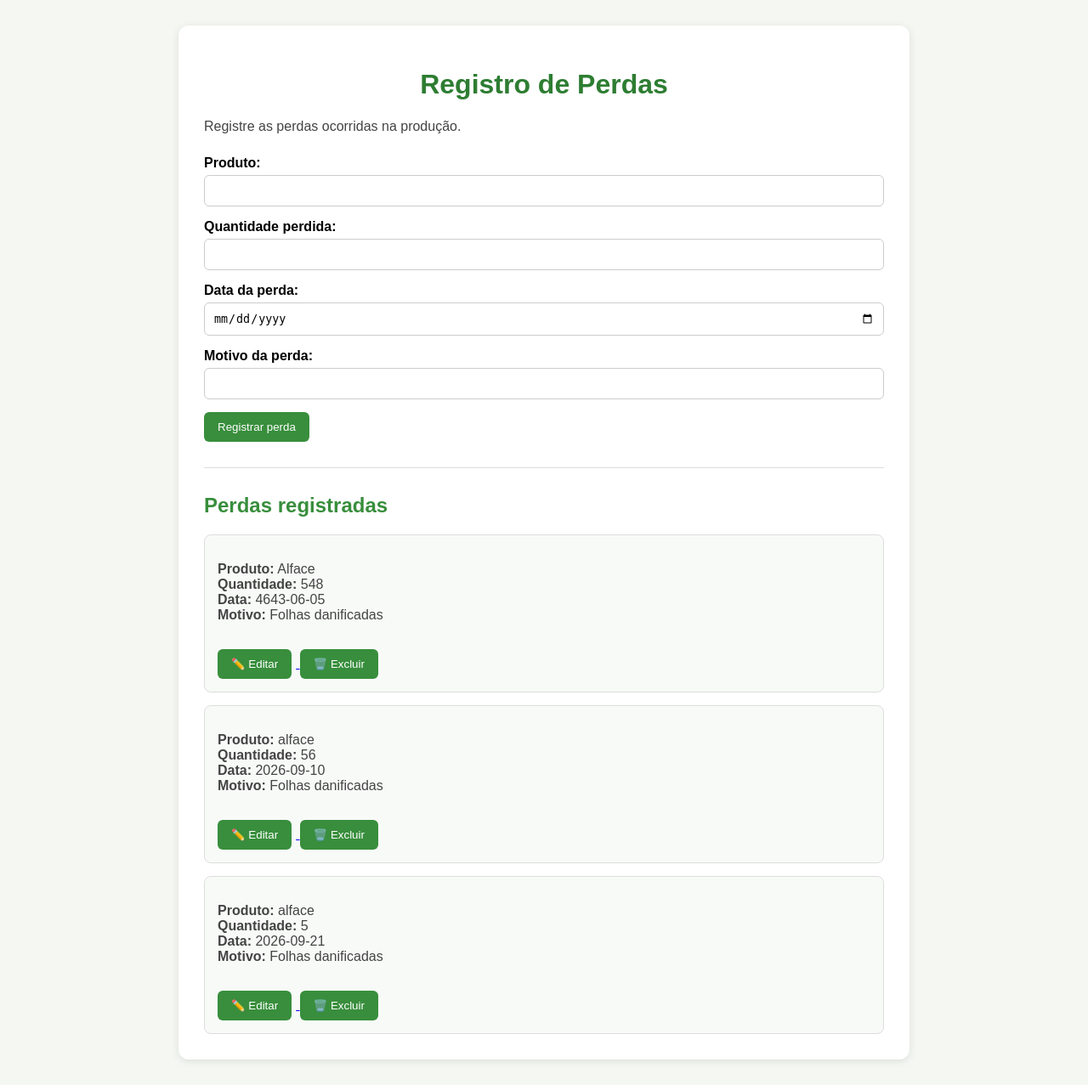
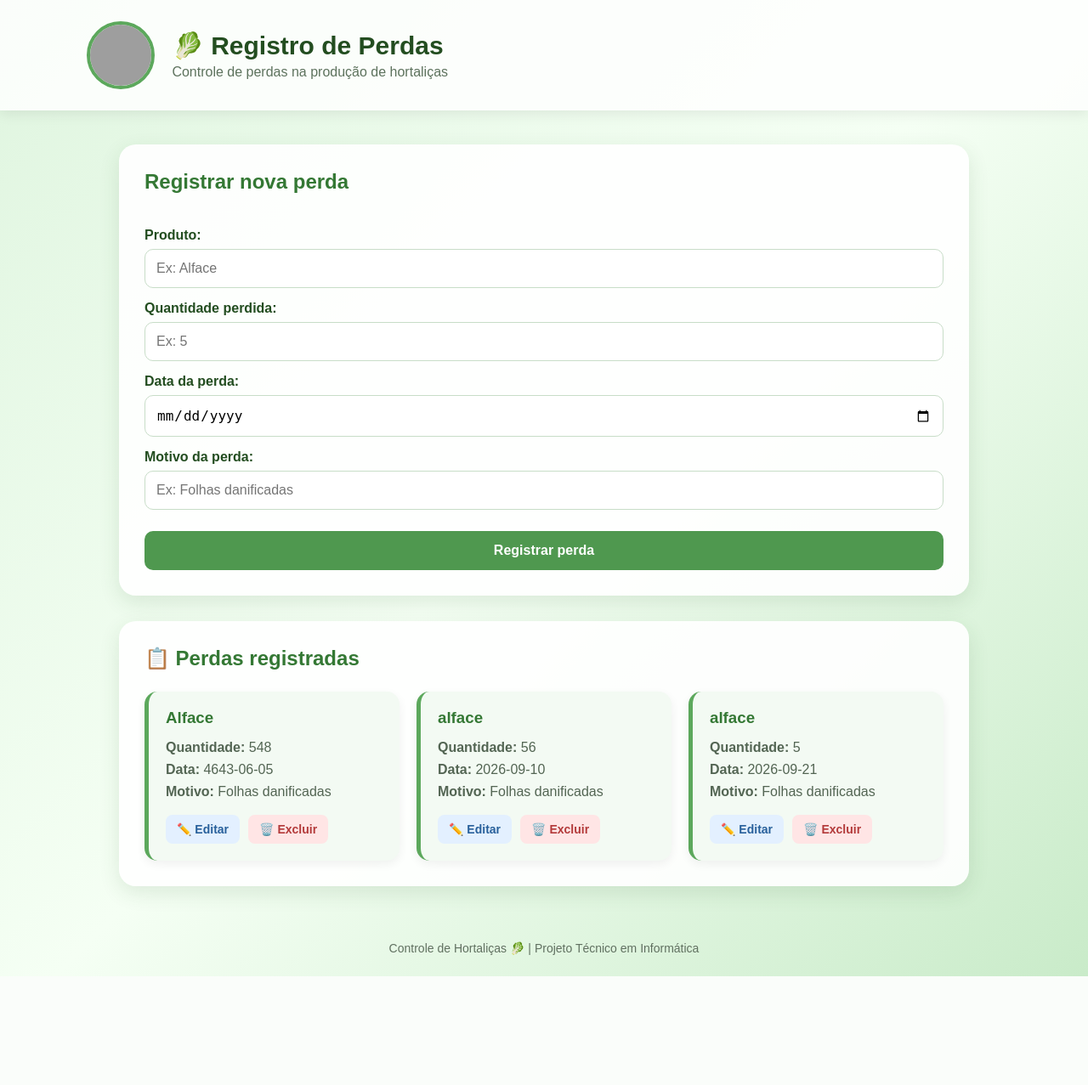
Before and after one commit to gleicielymaia/controle-hortalicaslinda, a Flask app: page /perdas in a window 1280 px wide. Shown: the whole page at 85% size. After the commit the page ends 1149 px from the top, so only its background shows below. Run offline with Flask 3, Linux system fonts and the light colour scheme; data comes from the database, SQL or seed files in the repository; grey boxes are pictures that could not be loaded.

Commit message:
Atualiza sistema de registro de perdas

```diff
--- a/static/style.css
+++ b/static/style.css
@@ -1,80 +1,231 @@
+* {
+    margin: 0;
+    padding: 0;
+    box-sizing: border-box;
+}
+
 body {
     font-family: Arial, sans-serif;
-    background-color: #f4f7f2;
-    margin: 0;
-    padding: 30px;
+    min-height: 100vh;
+    background: linear-gradient(135deg, #dff5df, #f5fff4, #c9ebc9);
+    color: #234d20;
 }
 
-.container {
-    max-width: 800px;
-    margin: auto;
-    background-color: white;
-    padding: 30px;
-    border-radius: 12px;
-    box-shadow: 0 2px 10px rgba(0, 0, 0, 0.1);
+/* CABEÇALHO */
+
+header {
+    width: 100%;
+    padding: 25px 8%;
+    display: flex;
+    align-items: center;
+    gap: 20px;
+
+    background: rgba(255, 255, 255, 0.85);
+    box-shadow: 0 4px 15px rgba(0, 0, 0, 0.08);
 }
 
-h1 {
-    color: #2e7d32;
-    text-align: center;
+/* FOTO DE PERFIL */
+
+.perfil {
+    width: 80px;
+    height: 80px;
+    border-radius: 50%;
+    overflow: hidden;
+    border: 4px solid #5ca85c;
+    background: #e5f5e5;
+    display: flex;
+    align-items: center;
+    justify-content: center;
 }
 
-h2 {
-    color: #388e3c;
-    margin-top: 30px;
+.perfil img {
+    width: 100%;
+    height: 100%;
+    object-fit: cover;
 }
 
-p {
-    color: #444;
+header h1 {
+    font-size: 30px;
+    margin-bottom: 5px;
 }
 
+header p {
+    color: #5d725d;
+}
+
+/* CONTEÚDO */
+
+main {
+    width: 90%;
+    max-width: 1000px;
+    margin: 40px auto;
+}
+
+/* CARDS */
+
+.card {
+    background: rgba(255, 255, 255, 0.92);
+    padding: 30px;
+    margin-bottom: 30px;
+    border-radius: 20px;
+
+    box-shadow: 0 8px 25px rgba(45, 90, 45, 0.12);
+}
+
+.card h2 {
+    margin-bottom: 25px;
+    color: #347834;
+}
+
+/* FORMULÁRIO */
+
 form {
-    margin-top: 25px;
+    display: flex;
+    flex-direction: column;
 }
 
 label {
-    display: block;
     margin-top: 15px;
-    margin-bottom: 5px;
+    margin-bottom: 7px;
     font-weight: bold;
 }
 
 input {
-    width: 100%;
-    padding: 10px;
-    box-sizing: border-box;
-    border: 1px solid #ccc;
-    border-radius: 6px;
+    padding: 13px;
+    border: 1px solid #c8ddc8;
+    border-radius: 10px;
+    font-size: 16px;
+    outline: none;
 }
 
+input:focus {
+    border-color: #5ca85c;
+    box-shadow: 0 0 5px rgba(92, 168, 92, 0.25);
+}
+
+/* BOTÃO */
+
 button {
-    margin-top: 15px;
-    padding: 10px 16px;
+    margin-top: 25px;
+    padding: 14px;
     border: none;
-    border-radius: 6px;
-    background-color: #388e3c;
+    border-radius: 10px;
+
+    background: #4f984f;
     color: white;
+
+    font-size: 16px;
+    font-weight: bold;
     cursor: pointer;
+
+    transition: 0.2s;
 }
 
 button:hover {
-    background-color: #2e7d32;
+    background: #3c7d3c;
+    transform: translateY(-2px);
+}
+
+/* LISTA DE PERDAS */
+
+.lista-perdas {
+    display: grid;
+    grid-template-columns: repeat(auto-fit, minmax(260px, 1fr));
+    gap: 20px;
 }
 
 .perda {
-    background-color: #f8faf8;
-    border: 1px solid #ddd;
-    border-radius: 8px;
-    padding: 15px;
-    margin-top: 15px;
+    padding: 20px;
+    border-radius: 15px;
+
+    background: #f3faf3;
+    border-left: 5px solid #5ca85c;
+
+    box-shadow: 0 4px 12px rgba(0, 0, 0, 0.06);
 }
 
-.perda button {
-    margin-right: 5px;
+.perda h3 {
+    margin-bottom: 15px;
+    color: #347834;
 }
 
-hr {
-    margin-top: 30px;
-    border: none;
-    border-top: 1px solid #ddd;
+.perda p {
+    margin: 8px 0;
+    color: #536553;
 }
+
+/* BOTÕES DE AÇÃO */
+
+.acoes {
+    display: flex;
+    gap: 10px;
+    margin-top: 18px;
+}
+
+.acoes a {
+    text-decoration: none;
+    padding: 9px 13px;
+    border-radius: 8px;
+    font-size: 14px;
+    font-weight: bold;
+}
+
+.btn-editar {
+    background: #e3f0ff;
+    color: #28609b;
+}
+
+.btn-excluir {
+    background: #ffe5e5;
+    color: #b33a3a;
+}
+
+.acoes a:hover {
+    opacity: 0.8;
+}
+
+/* NENHUMA PERDA */
+
+.vazio {
+    padding: 25px;
+    text-align: center;
+    background: #f4faf4;
+    border-radius: 12px;
+    color: #648064;
+}
+
+/* RODAPÉ */
+
+footer {
+    text-align: center;
+    padding: 25px;
+    color: #607060;
+    font-size: 14px;
+}
+
+/* CELULAR */
+
+@media (max-width: 600px) {
+
+    header {
+        padding: 20px;
+    }
+
+    header h1 {
+        font-size: 22px;
+    }
+
+    .perfil {
+        width: 65px;
+        height: 65px;
+    }
+
+    main {
+        width: 94%;
+        margin: 25px auto;
+    }
+
+    .card {
+        padding: 20px;
+    }
+}
--- a/templates/perdas.html
+++ b/templates/perdas.html
@@ -1,8 +1,9 @@
 <!DOCTYPE html>
-<html lang="pt-br">
-
+<html lang="pt-BR">
 <head>
     <meta charset="UTF-8">
+    <meta name="viewport" content="width=device-width, initial-scale=1.0">
+
     <title>Registro de Perdas</title>
 
     <link rel="stylesheet" href="{{ url_for('static', filename='style.css') }}">
@@ -10,67 +11,135 @@
 
 <body>
 
-    <div class="container">
+    <header>
+        <div class="perfil">
+            <img src="{{ url_for('static', filename='img/perfil.png') }}"
+                 alt="Foto de perfil">
+        </div>
 
-        <h1>Registro de Perdas</h1>
+        <div>
+            <h1>🥬 Registro de Perdas</h1>
+            <p>Controle de perdas na produção de hortaliças</p>
+        </div>
+    </header>
 
-        <p>Registre as perdas ocorridas na produção.</p>
+    <main>
 
-        <form method="POST">
+        <section class="card">
 
-            <label>Produto:</label>
-            <input type="text" name="produto" required>
+            <h2>Registrar nova perda</h2>
 
-            <label>Quantidade perdida:</label>
-            <input type="number" name="quantidade" required>
+            <form method="POST" action="/">
 
-            <label>Data da perda:</label>
-            <input type="date" name="data" required>
+                <label for="produto">Produto:</label>
+                <input
+                    type="text"
+                    id="produto"
+                    name="produto"
+                    placeholder="Ex: Alface"
+                    required
+                >
 
-            <label>Motivo da perda:</label>
-            <input type="text" name="motivo" required>
+                <label for="quantidade">Quantidade perdida:</label>
+                <input
+                    type="number"
+                    id="quantidade"
+                    name="quantidade"
+                    min="1"
+                    placeholder="Ex: 5"
+                    required
+                >
 
-            <button type="submit">Registrar perda</button>
+                <label for="data">Data da perda:</label>
+                <input
+                    type="date"
+                    id="data"
+                    name="data"
+                    required
+                >
+
+                <label for="motivo">Motivo da perda:</label>
+                <input
+                    type="text"
+                    id="motivo"
+                    name="motivo"
+                    placeholder="Ex: Folhas danificadas"
+                    required
+                >
+
+                <button type="submit">
+                    Registrar perda
+                </button>
 
             </form>
 
-        <hr>
+        </section>
 
-        <h2>Perdas registradas</h2>
+
+        <section class="card">
+
+            <h2>📋 Perdas registradas</h2>
 
             {% if perdas %}
+
+                <div class="lista-perdas">
 
                     {% for perda in perdas %}
 
                         <div class="perda">
 
+                            <h3>{{ perda.produto }}</h3>
+
                             <p>
-                        <strong>Produto:</strong> {{ perda["produto"] }}<br>
-                        <strong>Quantidade:</strong> {{ perda["quantidade"] }}<br>
-                        <strong>Data:</strong> {{ perda["data"] }}<br>
-                        <strong>Motivo:</strong> {{ perda["motivo"] }}
+                                <strong>Quantidade:</strong>
+                                {{ perda.quantidade }}
                             </p>
 
-                    <a href="{{ url_for('editar_perda', id=perda['id']) }}">
-                        <button type="button">✏️ Editar</button>
+                            <p>
+                                <strong>Data:</strong>
+                                {{ perda.data }}
+                            </p>
+
+                            <p>
+                                <strong>Motivo:</strong>
+                                {{ perda.motivo }}
+                            </p>
+
+                            <div class="acoes">
+
+                                <a href="/editar/{{ loop.index0 }}" class="btn-editar">
+                                    ✏️ Editar
                                 </a>
 
-                    <a href="{{ url_for('excluir_perda', id=perda['id']) }}">
-                        <button type="button">🗑️ Excluir</button>
+                                <a href="/excluir/{{ loop.index0 }}"
+                                   class="btn-excluir"
+                                   onclick="return confirm('Tem certeza que deseja excluir esta perda?')">
+                                    🗑️ Excluir
                                 </a>
+
+                            </div>
 
                         </div>
 
                     {% endfor %}
 
+                </div>
+
             {% else %}
 
-            <p>Nenhuma perda registrada ainda.</p>
+                <div class="vazio">
+                    <p>🌱 Nenhuma perda registrada ainda.</p>
+                </div>
 
             {% endif %}
 
-    </div>
+        </section>
+
+    </main>
+
+    <footer>
+        <p>Controle de Hortaliças 🥬 | Projeto Técnico em Informática</p>
+    </footer>
 
 </body>
-
 </html>
```
Lines whose indentation alone changed are shown as unchanged.
